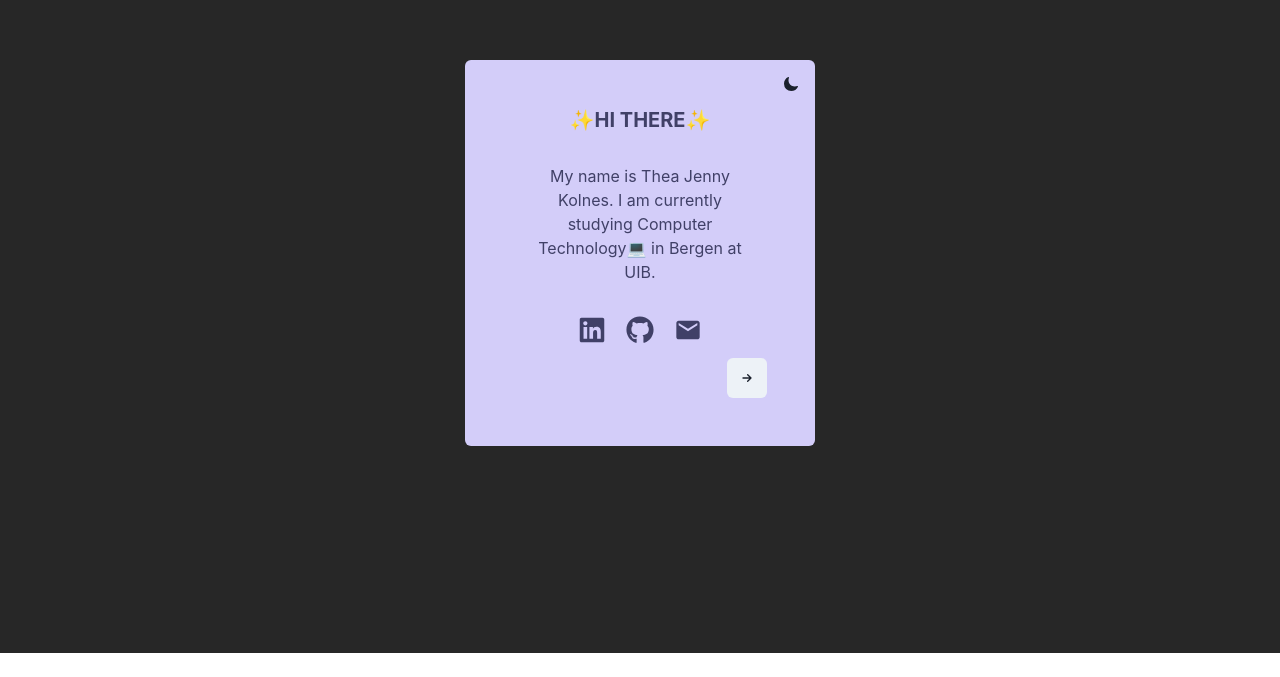
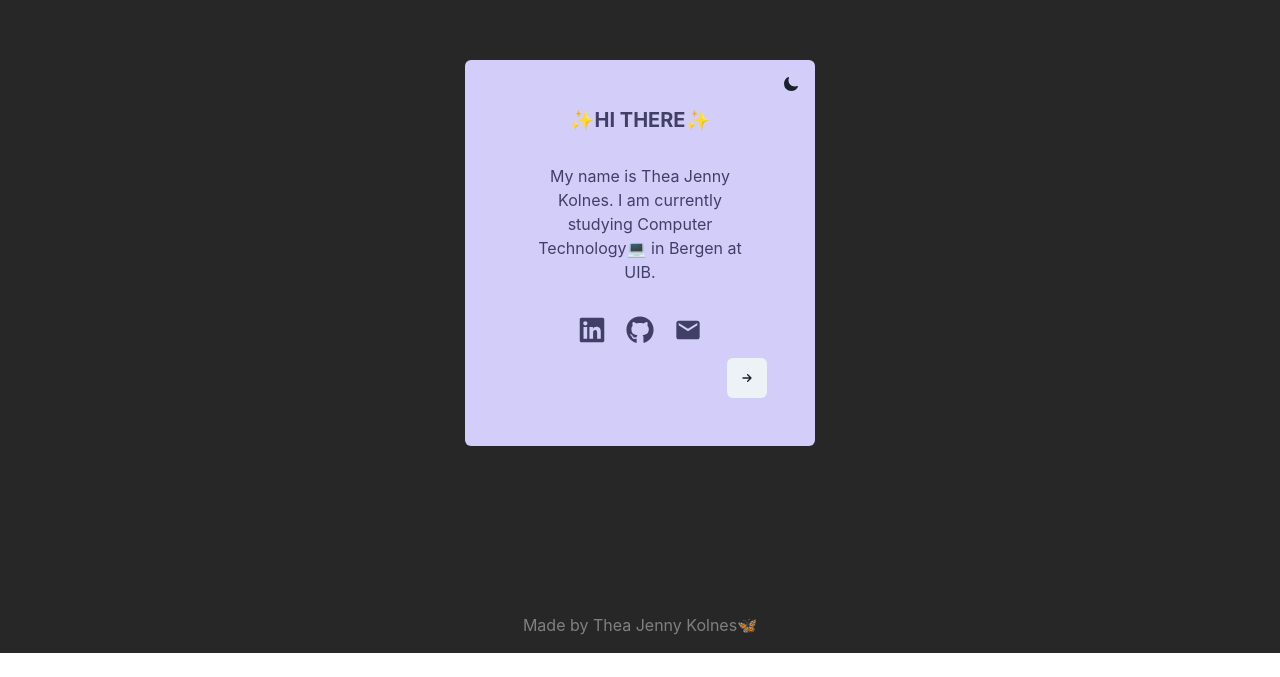
Before and after one commit to tjekol/tj-web, a Next.js app: page / in a window 1280 px wide. Shown: the part 147-824 px from the top of the page. Before the commit the page ends 800 px from the top, so only its background shows below. Built offline with nearby package versions, Linux system fonts and the light colour scheme.

Commit message:
added made by on bottom

```diff
--- a/src/components/page.tsx
+++ b/src/components/page.tsx
@@ -49,6 +49,7 @@ const PageComponent = ({
   const [toggle, setToggle] = useState(false);
 
   return (
+    <>
       <Flex
         height="100vh"
         alignItems="center"
@@ -130,6 +131,20 @@ const PageComponent = ({
           </Box>
         </Flex>
       </Flex>
+      <LinkBox>
+        <LinkOverlay href="https://github.com/tjekol/tj-web">
+          <Text
+            pos="relative"
+            bottom="10"
+            textAlign="center"
+            color="grey"
+            _hover={{ textDecoration: 'underline' }}
+          >
+            Made by Thea Jenny Kolnes🦋
+          </Text>
+        </LinkOverlay>
+      </LinkBox>
+    </>
   );
 };
 
```
Lines whose indentation alone changed are shown as unchanged.
